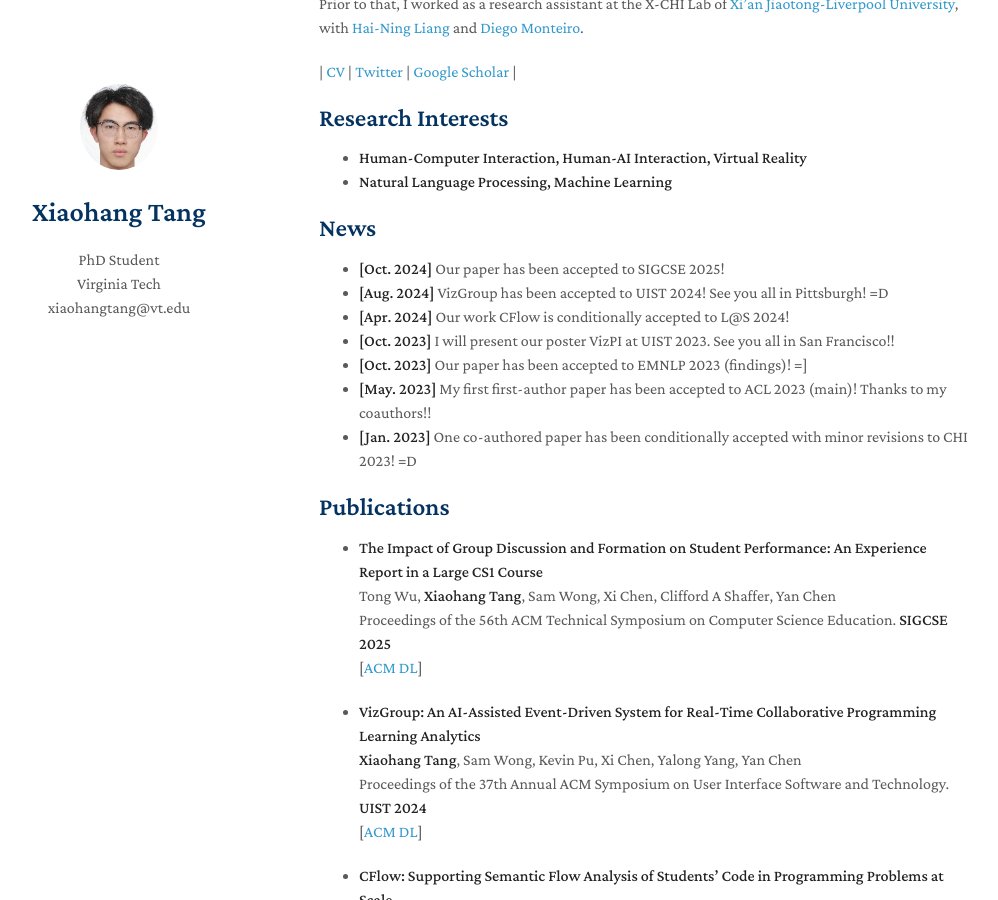
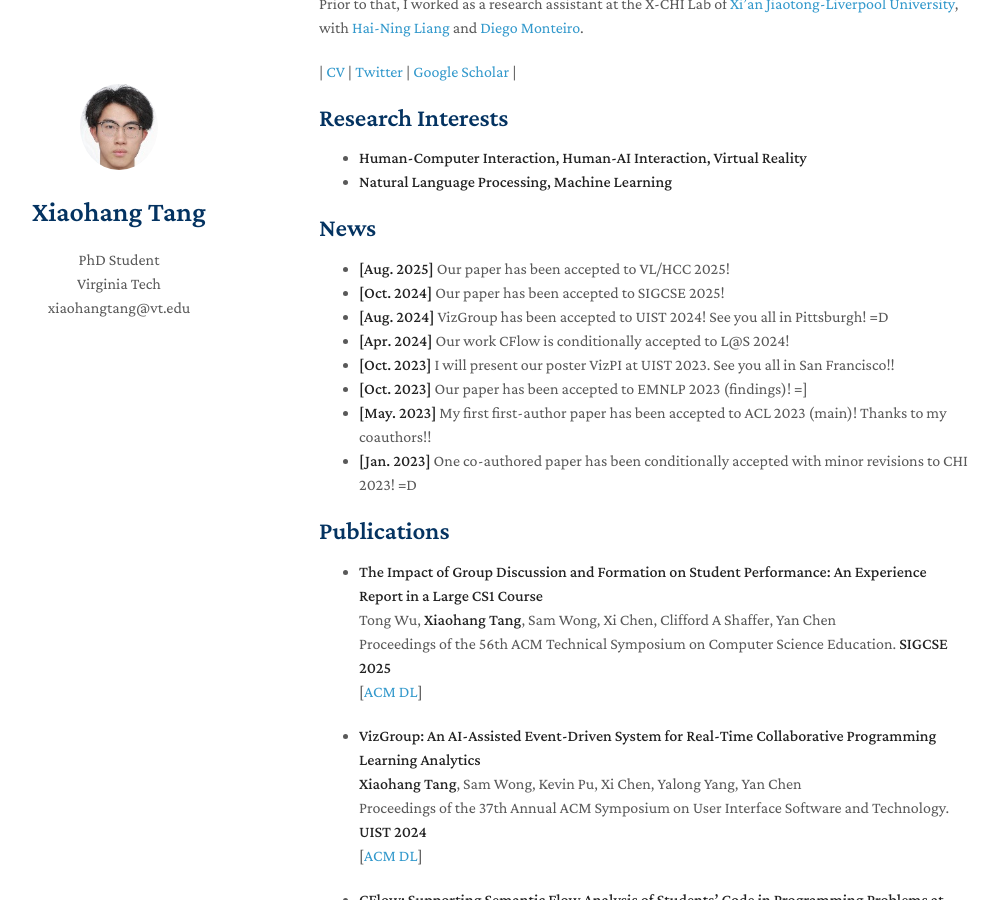
Before and after one commit to xiaohang-tang/xiaohang-tang.github.io, a Jekyll site: the page built from index.md, in a window 1280 px wide and 900 px high, scrolled down 325 px. Shown: the whole window, without its empty margins (151-1149 px from the left). Built offline with Jekyll 4.4.1, drawn with Linux system fonts in a browser that asks for light colours; nearby versions of some CDN libraries; a style sheet for code colours, icons or effects is not loaded; our own code applies the rules of GitHub Pages for plain Markdown files.

Commit message:
Update index.md

```diff
--- a/index.md
+++ b/index.md
@@ -18,6 +18,7 @@ I was a research intern at the [University of Notre Dame](https://www.nd.edu/) i
 - **Natural Language Processing, Machine Learning**
 
 ## News
+- **[Aug. 2025]** Our paper has been accepted to VL/HCC 2025!
 - **[Oct. 2024]** Our paper has been accepted to SIGCSE 2025!
 - **[Aug. 2024]** VizGroup has been accepted to UIST 2024! See you all in Pittsburgh! =D
 - **[Apr. 2024]** Our work CFlow is conditionally accepted to L@S 2024!
```
